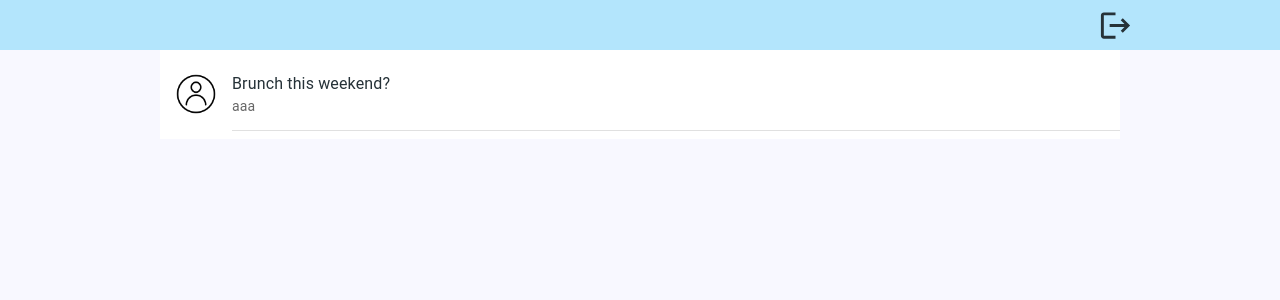
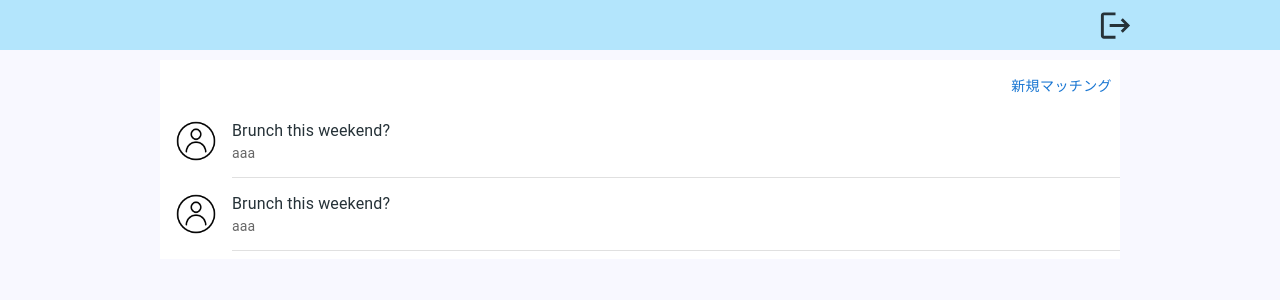
Before and after one commit to ucho456/lite-chat, a React (Vite) app: page /rooms in a window 1280 px wide. Shown: the top 300 px of the page. Built offline with nearby package versions, Linux system fonts and the light colour scheme; no server answers; the database is empty; sample sign-in values are in the browser's storage.

Commit message:
add UserSearchDialog

```diff
--- a/src/assets/variables.scss
+++ b/src/assets/variables.scss
@@ -32,3 +32,4 @@ $ghostwhite: #f8f8ff;
 $white: white;
 
 $pageMaxWidth: 1000px;
+$headerHeight: 50px;
--- a/src/components/rooms/Rooms.scss
+++ b/src/components/rooms/Rooms.scss
@@ -1,17 +1,16 @@
 @import "../../assets/variables.scss";
-$headerHeight: 50px;
-$bodyHeight: calc(100vh - $headerHeight);
 
 .rooms {
+  $spacerHeight: 10px;
+  $bodyHeight: calc(100vh - ($headerHeight + $spacerHeight));
   background-color: $ghostwhite;
-  .container {
-    display: grid;
-    grid-template-rows: $headerHeight auto;
+  .spacer {
+    height: $spacerHeight;
+  }
+  .list {
     min-height: $bodyHeight;
-    .list-column {
-      max-width: 1000px;
-      width: 100%;
-      margin: 0 auto;
-    }
+    max-width: $pageMaxWidth;
+    width: 100%;
+    margin: 0 auto;
   }
 }
--- a/src/components/rooms/Rooms.tsx
+++ b/src/components/rooms/Rooms.tsx
@@ -6,10 +6,9 @@ const Rooms = () => {
   return (
     <div className="rooms">
       <RoomsHeader />
-      <div className="container">
-        <div className="list-column">
-          <RoomsList />
-        </div>
+      <div className="spacer" />
+      <div className="list">
+        <RoomsList />
       </div>
     </div>
   );
--- a/src/components/rooms/RoomsHeader.scss
+++ b/src/components/rooms/RoomsHeader.scss
@@ -1,4 +1,3 @@
-@import "./Rooms.scss";
 @import "../../assets/variables.scss";
 
 .rooms-header {
--- /dev/null
+++ b/src/components/rooms/RoomsList.scss
@@ -0,0 +1,7 @@
+@import "../../assets/variables.scss";
+
+.rooms-list {
+  .button {
+    text-align: right;
+  }
+}
--- a/src/components/rooms/RoomsList.tsx
+++ b/src/components/rooms/RoomsList.tsx
@@ -6,10 +6,25 @@ import {
   ListItemAvatar,
   ListItemText,
 } from "@mui/material";
+import UserSearchDialog from "./UserSearchDialog";
+import "./RoomsList.scss";
 
 const RoomsList = () => {
   return (
-    <List sx={{ margin: "0 auto", width: "96%", bgcolor: "background.paper" }}>
+    <List
+      className="rooms-list"
+      sx={{ margin: "0 auto", width: "96%", bgcolor: "background.paper" }}
+    >
+      <div className="button">
+        <UserSearchDialog />
+      </div>
+      <ListItem alignItems="flex-start">
+        <ListItemAvatar>
+          <Avatar alt="Remy Sharp" src="/avatar.png" />
+        </ListItemAvatar>
+        <ListItemText primary="Brunch this weekend?" secondary="aaa" />
+      </ListItem>
+      <Divider variant="inset" component="li" />
       <ListItem alignItems="flex-start">
         <ListItemAvatar>
           <Avatar alt="Remy Sharp" src="/avatar.png" />
--- /dev/null
+++ b/src/components/rooms/UserSearchDialog.scss
@@ -0,0 +1,2 @@
+.user-search-dialog {
+}
--- /dev/null
+++ b/src/components/rooms/UserSearchDialog.tsx
@@ -0,0 +1,21 @@
+import { Button, Dialog } from "@mui/material";
+import { useState } from "react";
+import "./UserSearchDialog.scss";
+
+const UserSearchDialog = () => {
+  const [open, setOpen] = useState(false);
+  const handleOpen = () => setOpen(true);
+  const handleClose = () => setOpen(false);
+  return (
+    <div className="user-search-dialog">
+      <Button className="button" onClick={handleOpen}>
+        新規マッチング
+      </Button>
+      <Dialog className="user-search-dialog" open={open} onClose={handleClose}>
+        dialog
+      </Dialog>
+    </div>
+  );
+};
+
+export default UserSearchDialog;
```
